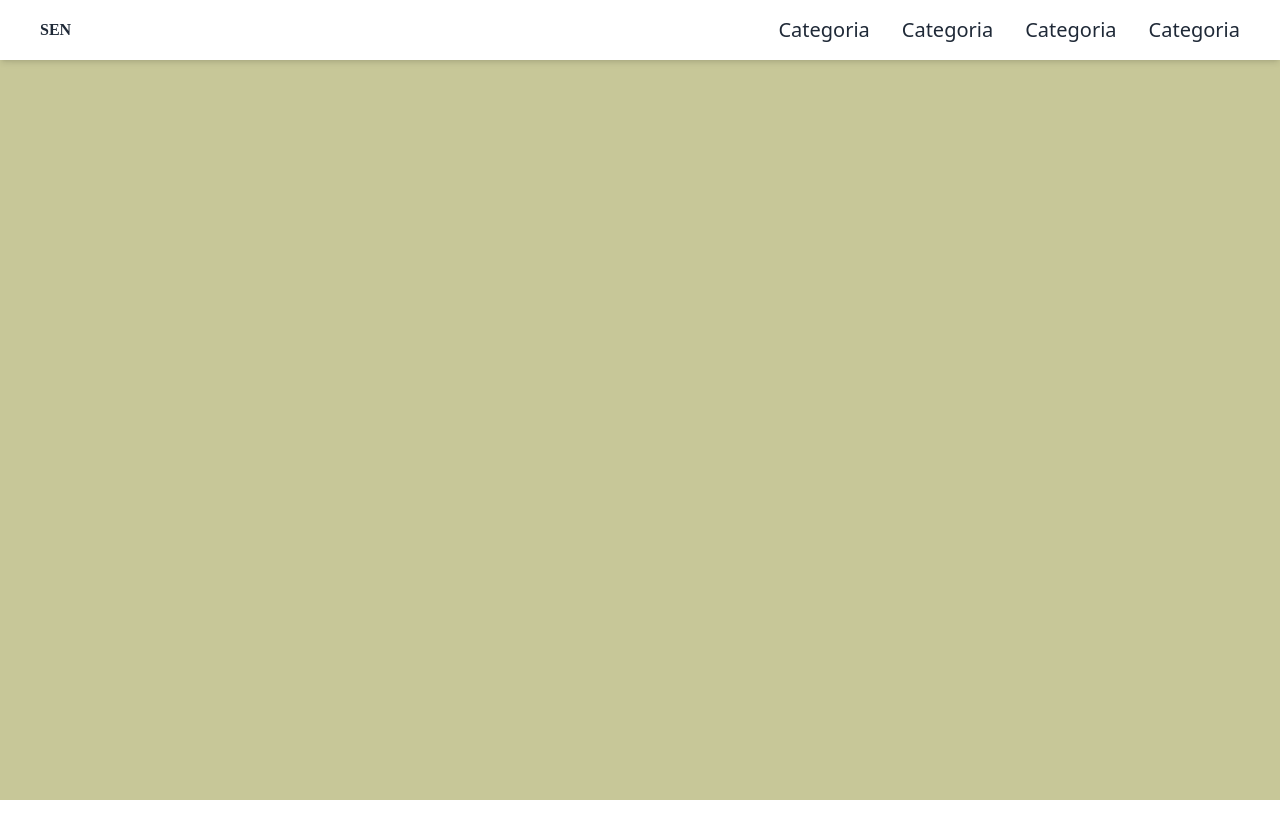
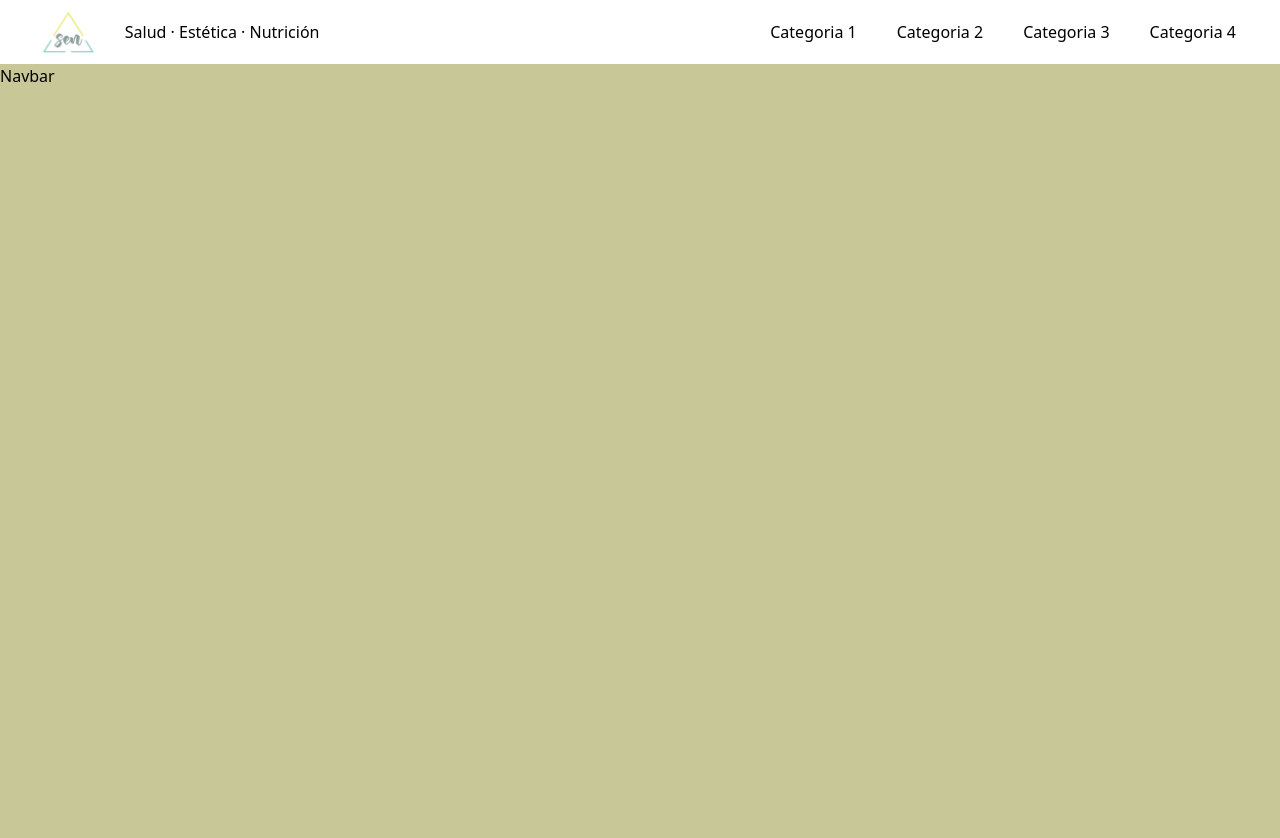
Before and after one commit to damian-arrieta/SEN, a React (Create React App) app: page / in a window 1280 px wide. Shown: the top 838 px of the page. Before the commit the page ends 800 px from the top, so only its background shows below. Built offline with nearby package versions, Linux system fonts and the light colour scheme.

Commit message:
Working in navbar

```diff
--- a/package.json
+++ b/package.json
@@ -3,6 +3,8 @@
   "version": "0.1.0",
   "private": true,
   "dependencies": {
+    "@headlessui/react": "^1.7.15",
+    "@heroicons/react": "^2.0.18",
     "@testing-library/jest-dom": "^5.16.5",
     "@testing-library/react": "^13.4.0",
     "@testing-library/user-event": "^13.5.0",
--- a/src/components/Navbar.js
+++ b/src/components/Navbar.js
@@ -1,37 +1,94 @@
-import React, { useState } from 'react'
+import { Fragment } from 'react';
+import { Disclosure } from '@headlessui/react';
+import { Bars3Icon, XMarkIcon } from '@heroicons/react/24/outline';
+import Logo from '../assets/logo.png';
 
-export default function Navbar() {
+const navigation = [
+  { name: 'Categoria 1', href: '#', current: true },
+  { name: 'Categoria 2', href: '#', current: false },
+  { name: 'Categoria 3', href: '#', current: false },
+  { name: 'Categoria 4', href: '#', current: false },
+]
 
-  let links = [
-    {name: "Categoria", link: '/'},
-    {name: "Categoria", link: '/'},
-    {name: "Categoria", link: '/'},
-    {name: "Categoria", link: '/'},
-  ];
+function classNames(...classes) {
+  return classes.filter(Boolean).join(' ')
+}
 
-  let [open, setOpen]=useState(false);
+export default function Example() {
+  return (
+    <Disclosure as="nav" className="bg-white">
+      {({ open }) => (
+        <>
+          <div className="mx-auto max-w-7xl px-2 sm:px-6 lg:px-8">
+            <div className="relative flex h-16 items-center justify-between">
+              <div className="absolute inset-y-0 left-0 flex items-center sm:hidden">
+                {/* Mobile menu button*/}
+                <Disclosure.Button className="inline-flex items-center justify-center rounded-md p-2 text-gray-400 hover:bg-gray-700 hover:text-white focus:outline-none focus:ring-2 focus:ring-inset focus:ring-white">
+                  <span className="sr-only">Open main menu</span>
+                  {open ? (
+                    <XMarkIcon className="block h-6 w-6" aria-hidden="true" />
+                  ) : (
+                    <Bars3Icon className="block h-6 w-6" aria-hidden="true" />
+                  )}
+                </Disclosure.Button>
+              </div>
+              <div className="flex flex-1 items-center justify-center sm:items-stretch sm:justify-start">
+                <div className="flex flex-shrink-0 items-center">
+                  <img
+                    className="block h-12 w-auto lg:hidden"
+                    src={Logo}
+                    alt="SEN"
+                  />
+                  <img
+                    className="hidden h-12 w-auto lg:block"
+                    src={Logo}
+                    alt="SEN"
+                  />
+                  <div className="hidden lg:block ml-4">
+                      <h2 className="text-dark text-center text-base font-medium">Salud · Estética · Nutrición</h2>
+                  </div>
+                </div>
+              </div>
+              <div className="hidden sm:ml-6 sm:block">
+                  <div className="flex space-x-4">
+                    {navigation.map((item) => (
+                      <a
+                        key={item.name}
+                        href={item.href}
+                        className={classNames(
+                          item.current ? 'hover:bg-olive hover:text-white text-dark' : 'text-dark hover:bg-olive hover:text-white',
+                          'block rounded-md px-3 py-2 text-base font-medium'
+                        )}
+                        aria-current={item.current ? 'page' : undefined}
+                      >
+                        {item.name}
+                      </a>
+                    ))}
+                  </div>
+                </div>
+            </div>
+          </div>
 
-  return (
-    <div className='shadow-md w-full fixed top-0 left-0'>
-      <div className='md:flex items-center justify-between bg-white py-4 md:px-10 px-7'>
-        <div className='font-bold text-2x1 cursor-pointer flex items-center font-[Poppins] text-gray-800'>
-          <span>
-            SEN
-          </span>
-        </div>
-        <div onClick={()=>setOpen(!open)} className='text-3x1 absolute right-8 top-6 cursor-pointer md:hidden'>
-          <ion-icon name={open ? 'close' : 'menu'}></ion-icon>
-        </div>
-        <ul className={`md:flex md:items-center md:pb-0 pb-12 absolute md:static bg-white md:z-auto z-[-1] left-0 w-full md:w-auto md:pl-0 pl-9 transition-all duration-500 ease-in ${open ? 'top-20 ':'top-[-490px]'}`}>
-          {
-            links.map((link)=>(
-              <li key={link.name} className='md:ml-8 text-xl'>
-                <a href={link.link} className='text-gray-800 hover:text-gray-400 duration-500'>{link.name}</a>
-              </li>
-            ))
-          }
-        </ul>
-      </div>
-    </div>
+          <Disclosure.Panel className="sm:hidden">
+            <div className="space-y-1 px-2 pb-3 pt-2">
+              {navigation.map((item) => (
+                <Disclosure.Button
+                  key={item.name}
+                  as="a"
+                  href={item.href}
+                  className={classNames(
+                    item.current ? 'bg-olive text-white' : 'text-dark-300 hover:bg-olive hover:text-white',
+                    'block rounded-md px-3 py-2 text-base font-medium'
+                  )}
+                  aria-current={item.current ? 'page' : undefined}
+                >
+                  {item.name}
+                </Disclosure.Button>
+              ))}
+            </div>
+          </Disclosure.Panel>
+        </>
+      )}
+    </Disclosure>
   )
 }
```
Also changed, not shown: src/assets/logo.png (added), 1 other file (tests, documents, lock files or other folders).
